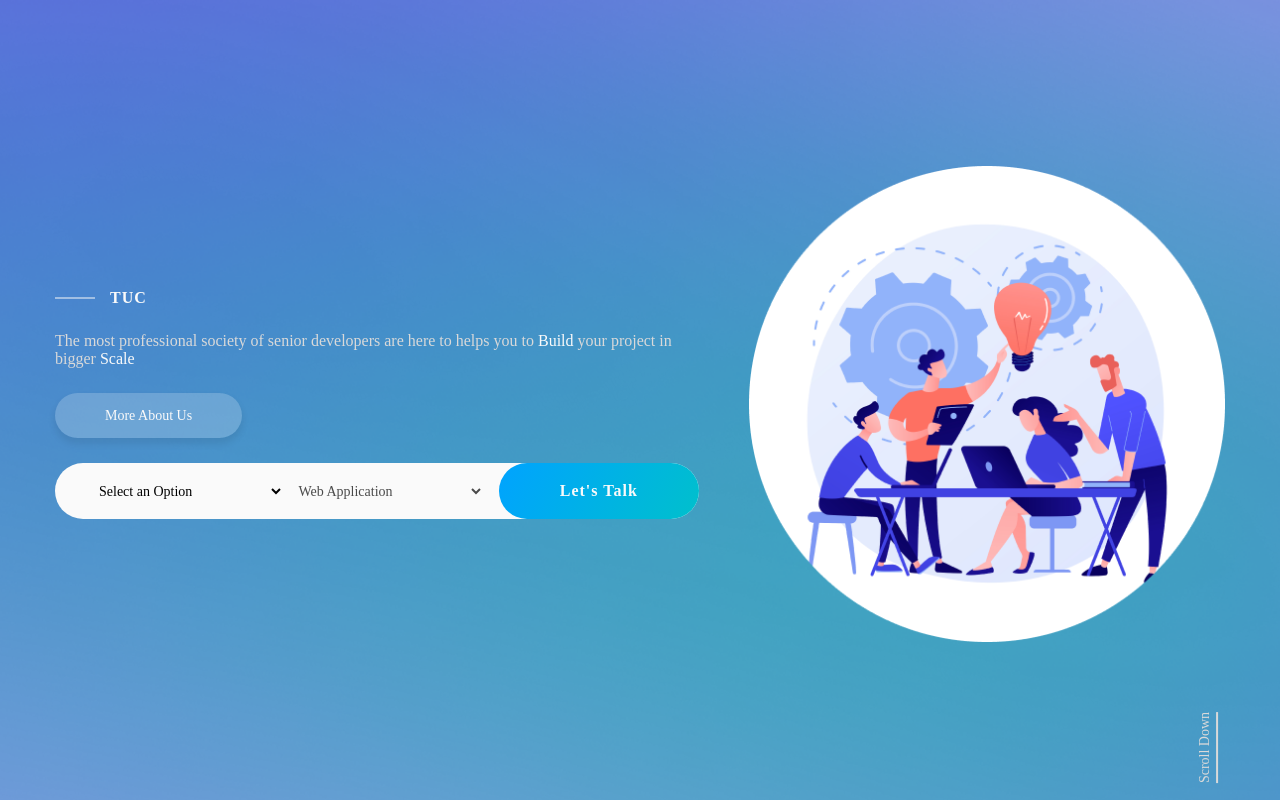
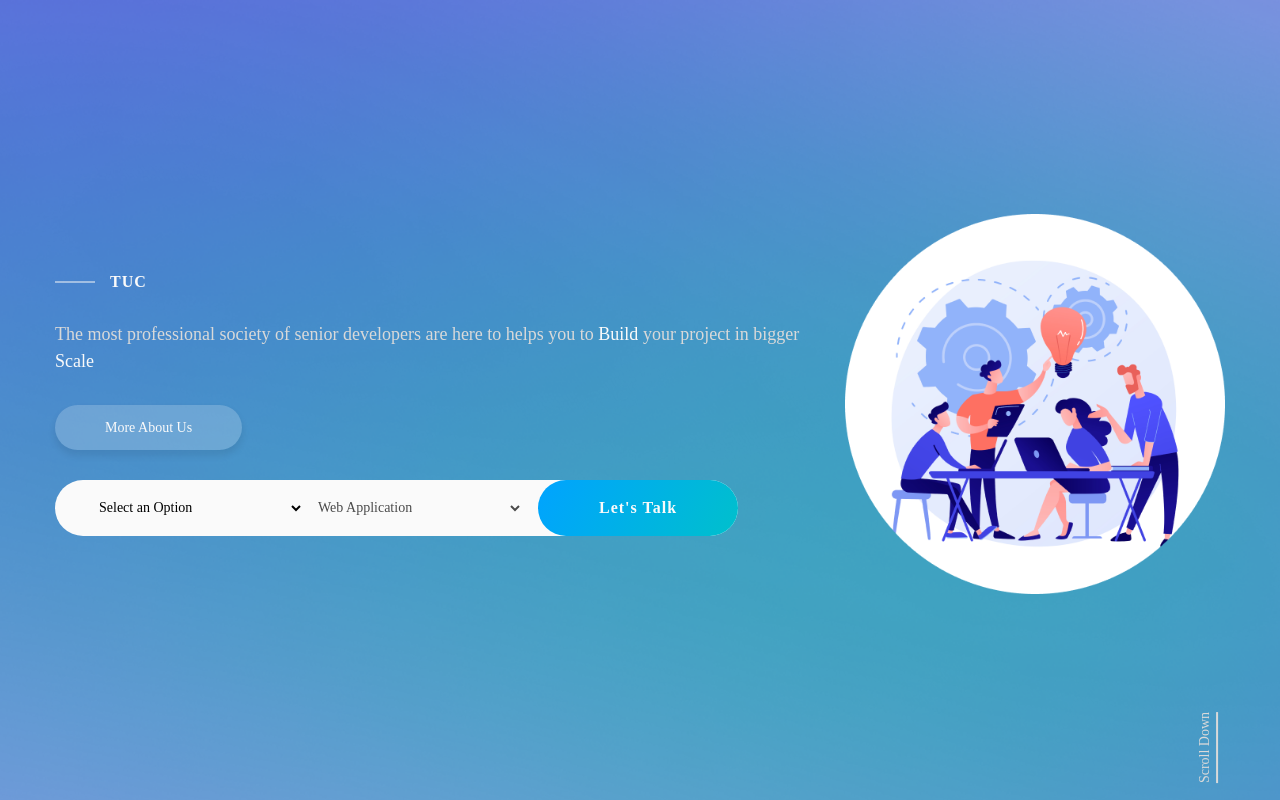
Before and after one commit to masoud8840/TUC-The-Ultimate-Company, a Vue app: page / in a window 1280 px wide. Shown: the top 800 px of the page. Built offline with nearby package versions, Linux system fonts and the light colour scheme.

Commit message:
UX optimization

```diff
--- a/src/assets/scss/Home.scss
+++ b/src/assets/scss/Home.scss
@@ -9,7 +9,7 @@
       flex-direction: column-reverse;
       align-items: center;
       justify-content: center;
-      gap: 50px;
+      gap: 30px;
       @media (min-width: 1024px) {
         flex-direction: row;
       }
@@ -21,13 +21,16 @@
         display: flex;
         flex-direction: column;
         align-items: start;
-        gap: 25px;
-        p {
+        gap: 30px;
+        p,
+        span {
           color: var(--white-2);
-          font: var(--p-bold);
+          font-size: 18px;
+          line-height: 27px;
+          font-weight: 500;
         }
         span {
-          font: var(--p-bold);
+          // font: var(--p-bold);
           color: var(--white);
         }
         a {
@@ -86,7 +89,7 @@
       }
       .intoruction-img {
         width: 100%;
-        max-width: 480px;
+        max-width: 380px;
         min-width: 120px;
       }
     }
--- a/src/views/Home.vue
+++ b/src/views/Home.vue
@@ -265,7 +265,11 @@
 });
 
 // latest projects
-const flickingOptions = ref({ align: "prev" });
+const flickingOptions = ref({
+  align: "prev",
+  circularFallback: "bound",
+  circular: true,
+});
 const latestProjectsFlicking = ref(null);
 
 function onClickNextOnLatestProjectsFlicking() {
```
